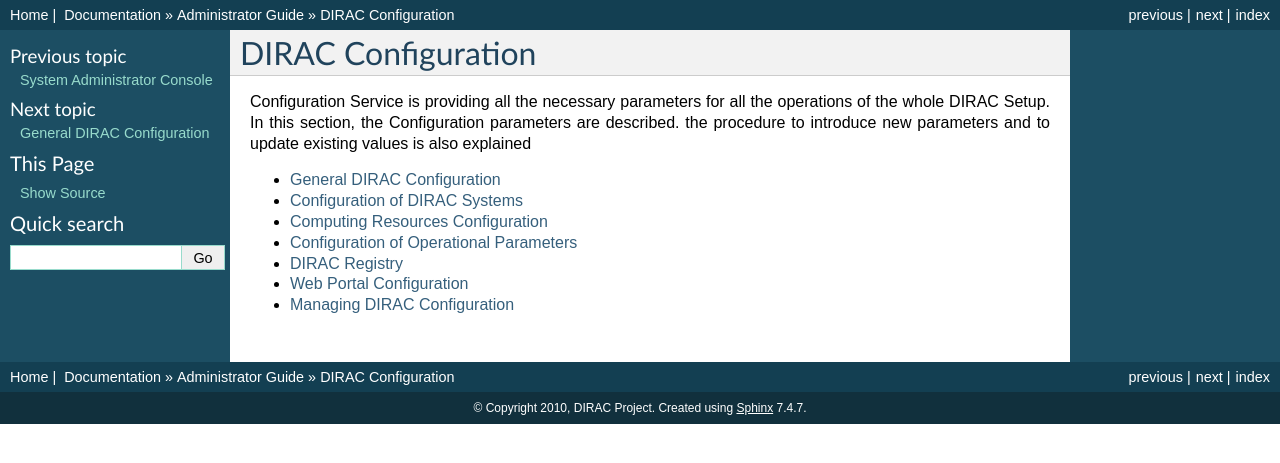
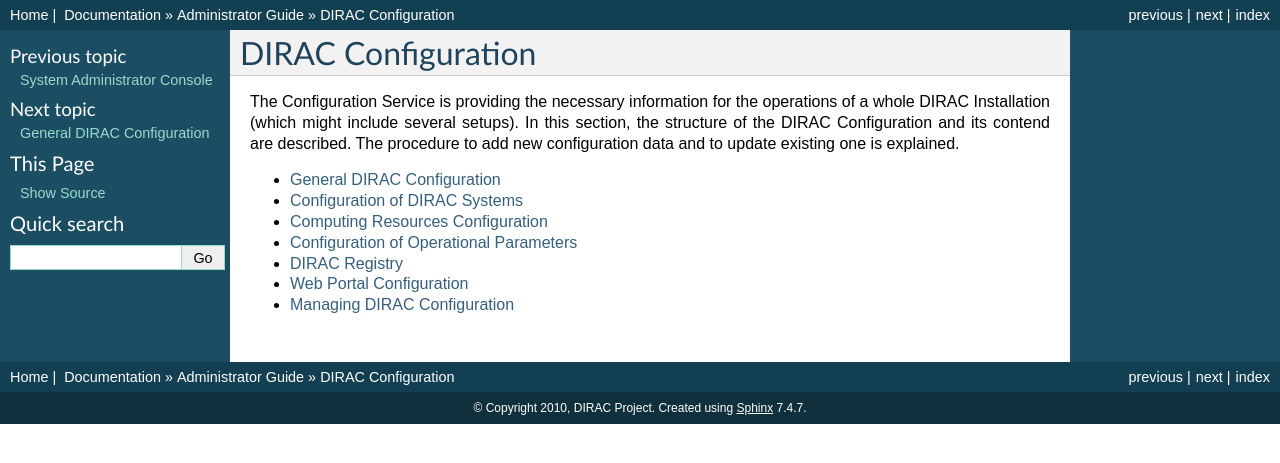
Before and after one commit to atsareg/DIRACDocs, a Sphinx documentation site: the page built from source/AdministratorGuide/Configuration/tree.rst, in a window 1280 px wide. Shown: the top 463 px of the page. Built offline with Sphinx 7.4.7, drawn with Linux system fonts in a browser that asks for light colours; pages that are not in the unit, such as notebooks, are missing from menus.

```diff
--- a/source/AdministratorGuide/Configuration/tree.rst
+++ b/source/AdministratorGuide/Configuration/tree.rst
@@ -2,9 +2,10 @@
 DIRAC Configuration
 ===============================
 
-Configuration Service is providing all the necessary parameters for all the operations
-of the whole DIRAC Setup. In this section, the Configuration parameters are described.
-the procedure to introduce new parameters and to update existing values is also explained
+The Configuration Service is providing the necessary information for the operations
+of a whole DIRAC Installation (which might include several setups). In this section,
+the structure of the DIRAC Configuration and its contend are described.
+The procedure to add new configuration data and to update existing one is explained.
 
 .. toctree::
    :maxdepth: 2
```
